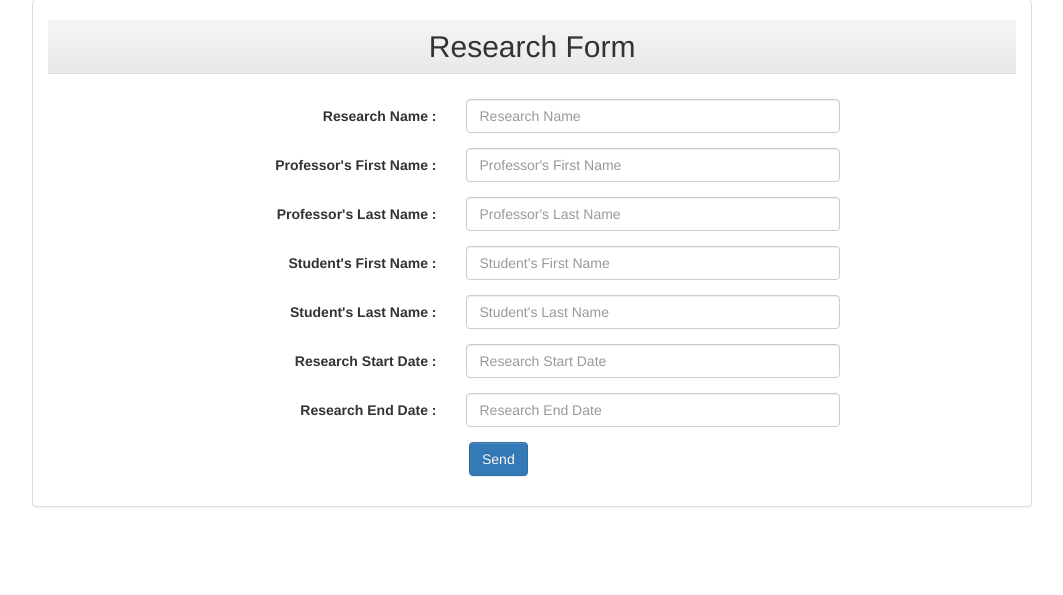
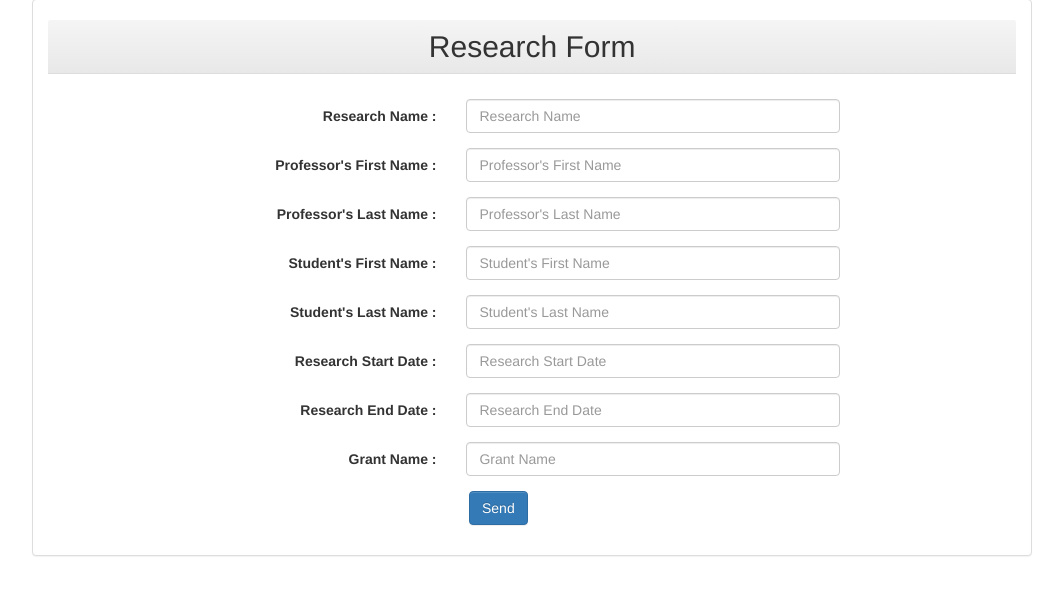
Before and after one commit to ravipatel26/New_SIS_Database, a PHP site: page /researchForm.php in a window 1280 px wide. Shown: the part 93-688 px from the top of the page, without its empty margins (87-1150 px from the left). Run offline with PHP 8.4, Linux system fonts and the light colour scheme.

Commit message:
Adjustment 1
add grant name to research form, fix minor typo

```diff
--- a/departmentForm.php
+++ b/departmentForm.php
@@ -23,7 +23,7 @@
 <html>
 	<head>
 		<meta charset="utf-8">
-		<title>Grant</title>
+		<title>Department</title>
 		<link rel="stylesheet" href="css/bootstrap-theme.min.css">
 		<!-- Latest compiled and minified CSS -->
 		<link href="css/bootstrap.min.css" rel="stylesheet" type="text/css">
--- a/researchForm.php
+++ b/researchForm.php
@@ -1,5 +1,5 @@
 <?php
-	$result = $researchName = $profFirstName = $profLastName = $studFirstName = $studLastName = $resStartDate = $resEndDate = '';
+	$result = $researchName = $profFirstName = $profLastName = $studFirstName = $studLastName = $resStartDate = $resEndDate = $grantName = '';
 	if (isset($_POST['submit'])) {
 		$researchName = $_POST['researchName'];
 		$profFirstName = $_POST['profFirstName'];
@@ -8,6 +8,7 @@
                 $studFirstName = $_POST['studLastName'];
                 $resStartDate = $_POST['resStartDate'];
                 $resEndDate = $_POST['resEndDate'];
+                $grantName = $_POST['grantName'];
 
 		if (!$_POST['researchName']) {
 			$errResearchName = '*Enter Research Name';
@@ -30,9 +31,12 @@
                 if (!$_POST['resEndDate']) {
                         $errResEndDate = '*Enter Research End Date';
                 }
+                if (!$_POST['grantName']) {
+                        $errGrantName = '*Enter Grant Name';
+                }
 
 		// Final result
-		if (!$errResearchName && !$errProfFirstName && !$errProfLastName && !$errStudFirstName && !$errStudLastName && !$errResStartDate && !$errResEndDate) {
+		if (!$errResearchName && !$errProfFirstName && !$errProfLastName && !$errStudFirstName && !$errStudLastName && !$errResStartDate && !$errResEndDate && !errGrantName) {
 			$result='<div class="alert alert-success">Form has been submitted!</div>';
 		} else {
 			$result='<div class="alert alert-danger">Errors in the form!</div>';
@@ -43,7 +47,7 @@
 <html>
 	<head>
 		<meta charset="utf-8">
-		<title>Grant</title>
+		<title>Research</title>
 		<link rel="stylesheet" href="css/bootstrap-theme.min.css">
 		<!-- Latest compiled and minified CSS -->
 		<link href="css/bootstrap.min.css" rel="stylesheet" type="text/css">
@@ -112,6 +116,12 @@
 								<input type="text" class="form-control" id="resEndDate" name="resEndDate" placeholder="Research End Date" value="<?php echo htmlspecialchars($resEndDate); ?>">
 							</div>
 						</div>
+                                                <div class="form-group">
+							<label for="grantName" class="col-sm-5 control-label">Grant Name :</label>
+							<div class="col-sm-5">
+								<input type="text" class="form-control" id="grantName" name="grantName" placeholder="Grant Name" value="<?php echo htmlspecialchars($grantName); ?>">
+							</div>
+						</div>
                             <div class="col-sm-5 col-sm-offset-5">
                                 <input id="submit" name="submit" type="submit" value="Send" class="btn btn-primary">
                             </div>
--- a/reviewForm.php
+++ b/reviewForm.php
@@ -27,7 +27,7 @@
 <html>
 	<head>
 		<meta charset="utf-8">
-		<title>Grant</title>
+		<title>Review</title>
 		<link rel="stylesheet" href="css/bootstrap-theme.min.css">
 		<!-- Latest compiled and minified CSS -->
 		<link href="css/bootstrap.min.css" rel="stylesheet" type="text/css">
```
